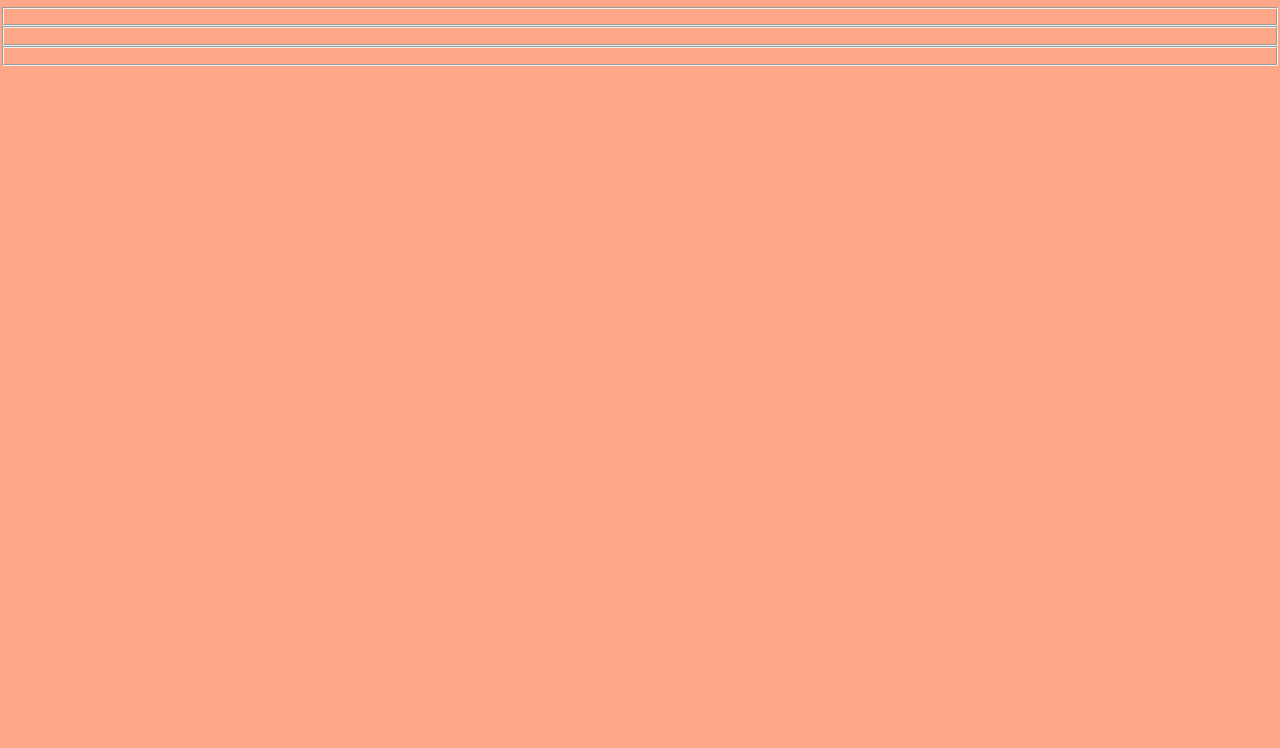
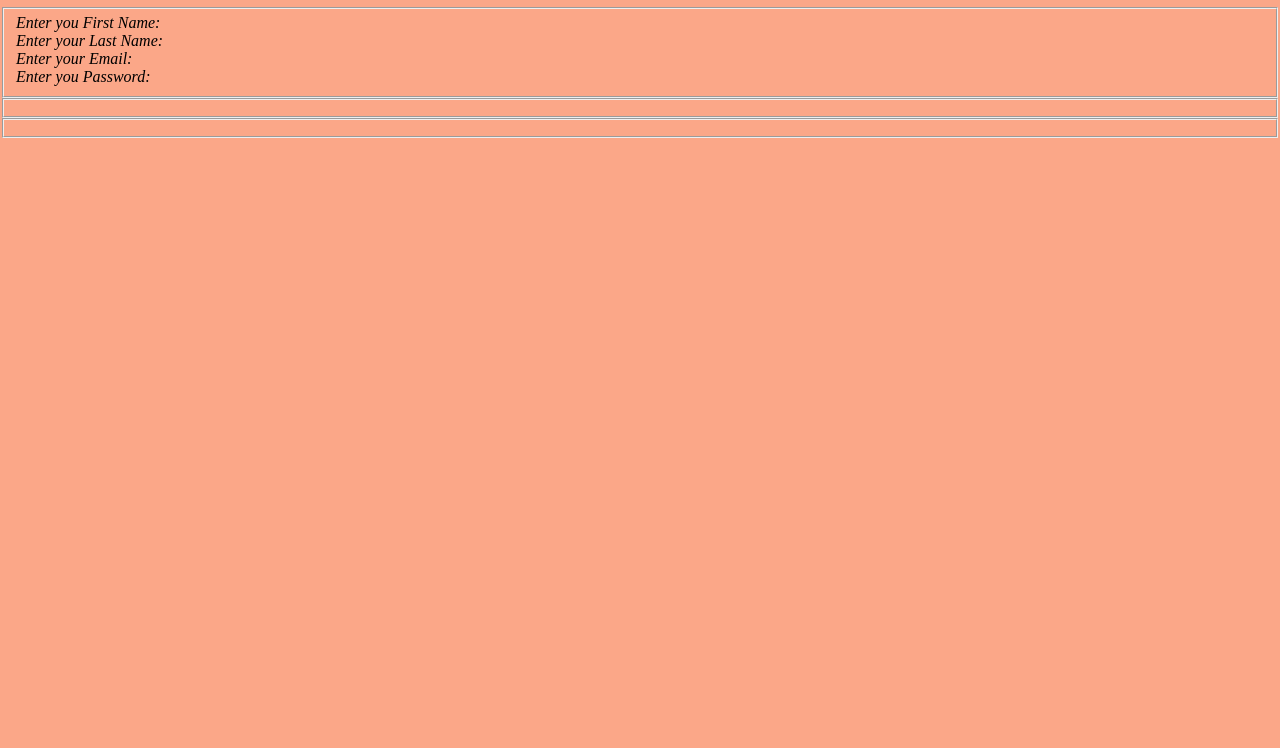
Before and after one commit to chinitoXx/cristian-html-form, a plain HTML site: page index.html in a window 1280 px wide. Shown: the part 73-821 px from the top of the page. Drawn offline with Linux system fonts and the light colour scheme.

Commit message:
add 4label elements on fieldset1

```diff
--- a/index.html
+++ b/index.html
@@ -12,9 +12,15 @@
     <h1>Registration Form</h1>
     <!--******************Form*******************-->
     <form action="#">
-    <!--Fieldset1-->
+    <!--Fieldset1 Firs Name, Last Name,Email, Password Fields-->
         <fieldset>
-
+            <label for="First Name">Enter you First Name:</label>
+            <br>
+            <label for="Last Name">Enter your Last Name:</label>
+            <br>
+            <label for="Email">Enter your Email:</label>
+            <br>
+            <label for="Password">Enter you Password:</label>
         </fieldset>
 
     <!--Fieldset2-->
```
